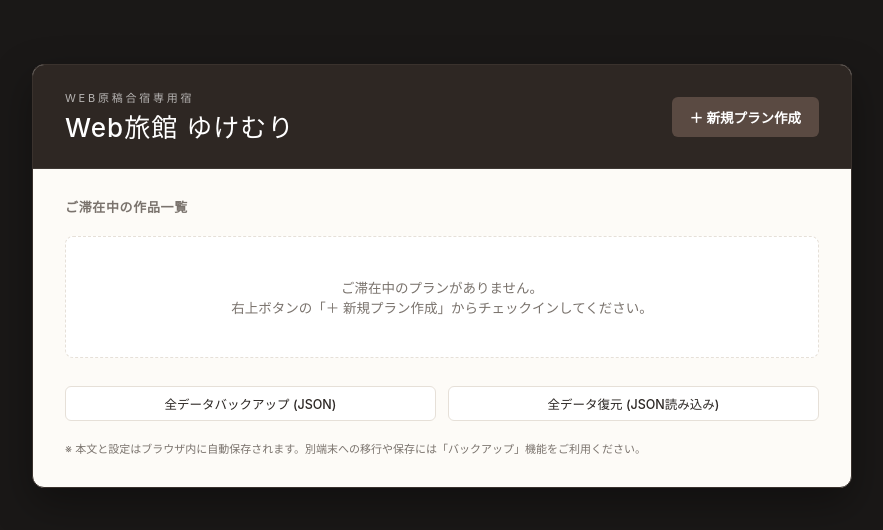
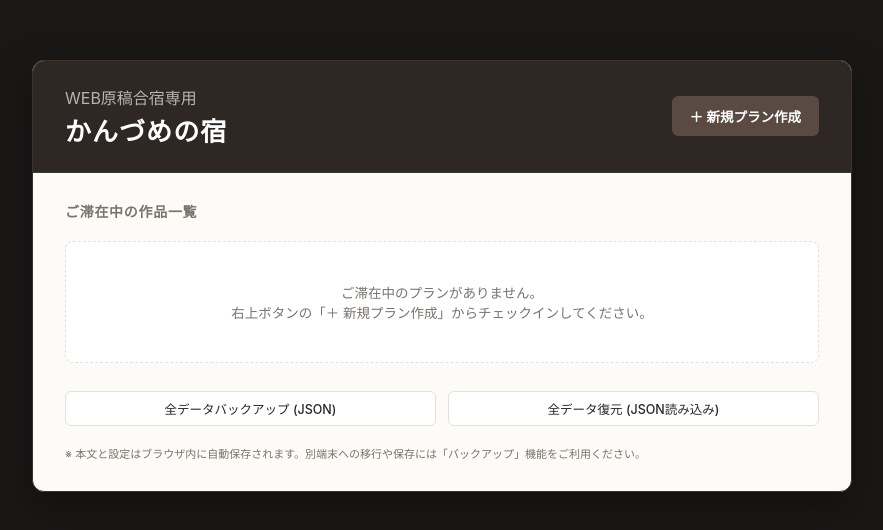
Before and after one commit to y-hatanon/web-writing-app, a plain HTML site: page index.html in a window 1280 px wide. Shown: the part 124-654 px from the top of the page, without its empty margins (198-1081 px from the left). Drawn offline with Linux system fonts and the light colour scheme.

Commit message:
Add files via upload

```diff
--- a/index.html
+++ b/index.html
@@ -7,9 +7,9 @@
 <!-- PWA (ホーム画面追加) 対応 -->
 <meta name="apple-mobile-web-app-capable" content="yes">
 <meta name="apple-mobile-web-app-status-bar-style" content="black-translucent">
-<meta name="apple-mobile-web-app-title" content="ゆけむり">
-
-<title>Web旅館 ゆけむり</title>
+<meta name="apple-mobile-web-app-title" content="かんづめの宿">
+
+<title>かんづめの宿</title>
 <style>
 :root{
   --bg-dark:#1a1817;
@@ -84,12 +84,12 @@ header{
   gap:12px;
   border-bottom:1px solid rgba(255,255,255,0.08);
 }
-.kamon{font-size:11px;letter-spacing:.25em;opacity:.65;text-transform:uppercase;margin-bottom:2px}
-h1{margin:0;font-size:clamp(18px,3.5vw,26px);font-weight:500;letter-spacing:0.04em}
+.kamon{font-size:12pt;letter-spacing:0;opacity:.65;text-transform:uppercase;margin-bottom:2px}
+h1{margin:0;font-size:clamp(18px,3.5vw,26px);font-weight:800;letter-spacing:0.04em}
 .setup{padding:28px 32px;display:grid;gap:20px}
 .section-title{
   font-weight:600;
-  font-size:13px;
+  font-size:14px;
   color:var(--muted);
   letter-spacing:0.05em;
   text-transform:uppercase;
@@ -639,6 +639,7 @@ textarea.title-textarea {
 @media(max-width:600px){
   .screen-lobby{ padding:10px; }
   header{ padding:14px 16px; flex-direction:row; align-items:center; }
+  .kamon{ font-size:11pt; }
   header .primary{ padding:8px 12px; font-size:12px; }
   .setup{ padding:16px 14px; gap:14px; }
   .grid{ grid-template-columns:1fr; gap:8px; }
@@ -696,8 +697,8 @@ textarea.title-textarea {
   <div class="card">
     <header>
       <div>
-        <div class="kamon">Web原稿合宿専用宿</div>
-        <h1>Web旅館 ゆけむり</h1>
+        <div class="kamon">Web原稿合宿専用</div>
+        <h1>かんづめの宿</h1>
       </div>
       <button class="primary" onclick="showNewProjectModal()">＋ 新規プラン作成</button>
     </header>
```
